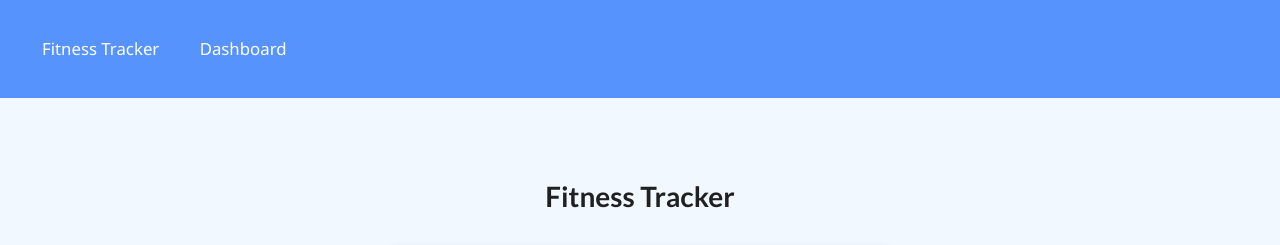
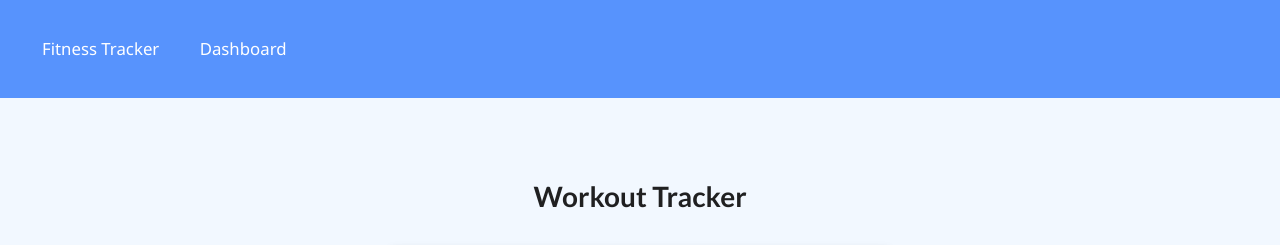
Before and after one commit to Statikman619/Workout-Tracker, a website: page public/index.html in a window 1280 px wide. Shown: the top 245 px of the page. Drawn offline with nearby package versions, Linux system fonts and the light colour scheme; no server answers.

Commit message:
changed my webpage title

```diff
--- a/public/index.html
+++ b/public/index.html
@@ -17,7 +17,7 @@
   </nav>
   <div class="wrapper workout">
     <header>
-      <h1>Fitness Tracker</h1>
+      <h1>Workout Tracker</h1>
     </header>
     <div class="ui container workout">
       <div class="ui raised card m-auto">
```
